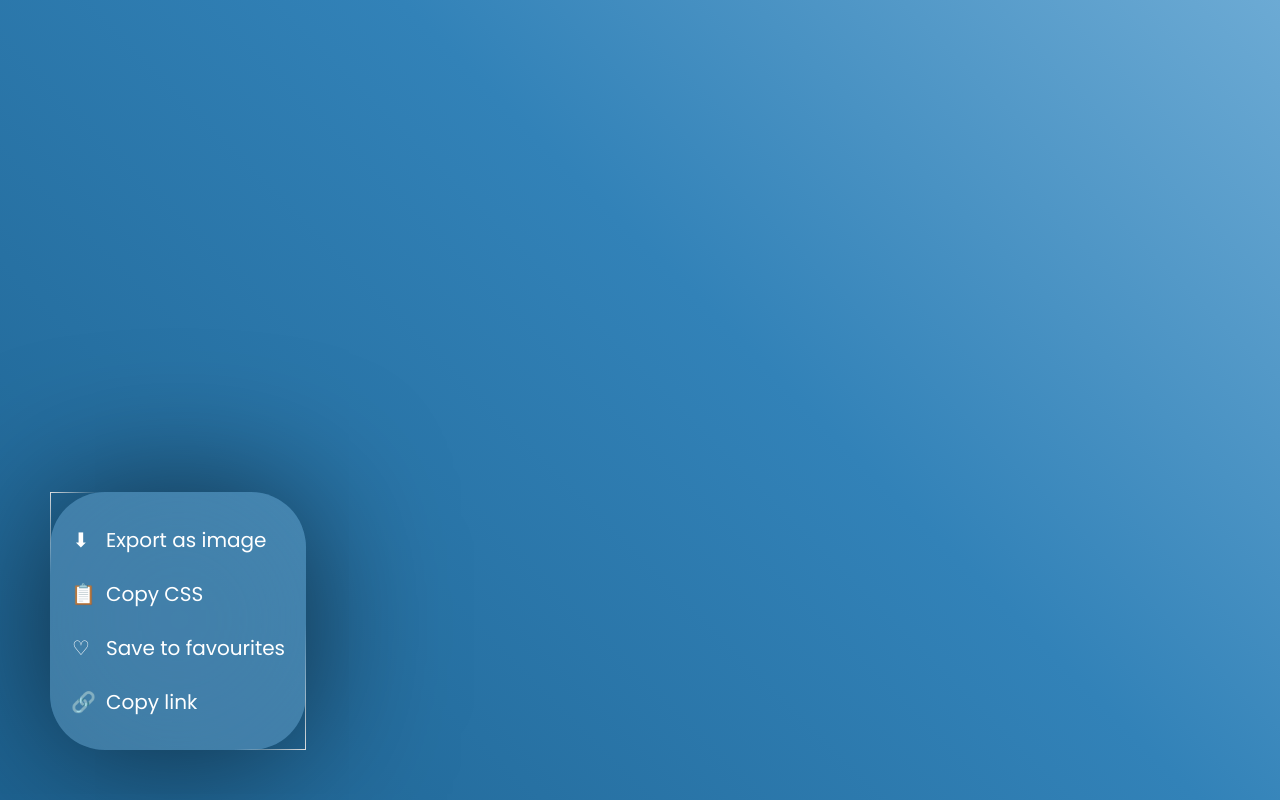
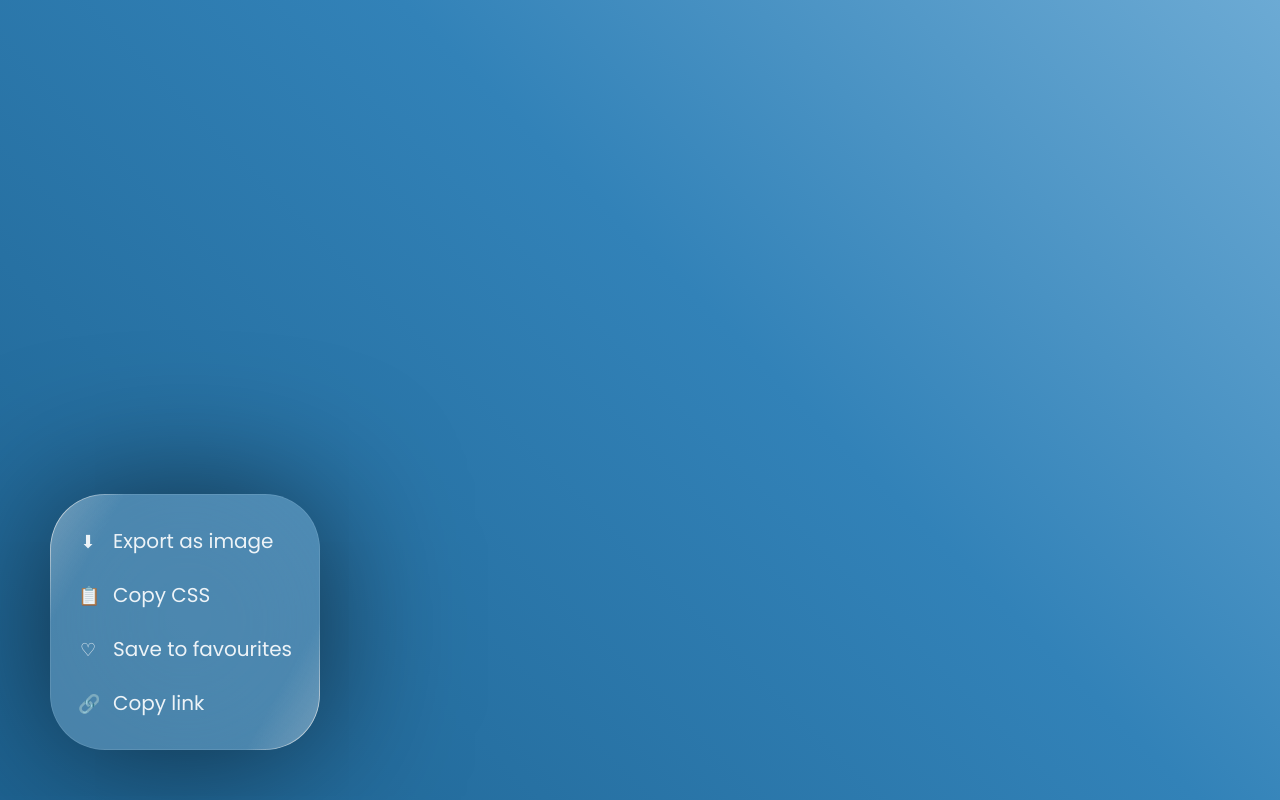
Before and after one commit to ChaosGradients/chaosgradients.github.io, a plain HTML site: page index.html in a window 1280 px wide. Drawn offline with Linux system fonts and the light colour scheme.

Commit message:
Update style.css

```diff
--- a/style.css
+++ b/style.css
@@ -32,15 +32,36 @@ body {
     border-radius: 55px;
     padding: 20px;
     backdrop-filter: blur(130px);
-    border: 1px solid;
-    border-image: linear-gradient(-60deg,
+    -webkit-backdrop-filter: blur(130px); /* Safari support */
+    box-shadow:
+        0 3px 140px rgba(0, 0, 0, 0.6),
+        inset 0 0 0 1px rgba(255, 255, 255, 0.1);
+    cursor: move;
+    user-select: none;
+    /* Fallback for browsers that don't support backdrop-filter */
+    background-image:
+        linear-gradient(-60deg,
+            rgba(221, 221, 221, 0.3) 0%,
+            rgba(255, 255, 255, 0.05) 18%,
+            rgba(255, 255, 255, 0.05) 82%,
+            rgba(221, 221, 221, 0.3) 100%);
+}
+
+/* Add a pseudo-element for the gradient border */
+.floating-panel::before {
+    content: '';
+    position: absolute;
+    inset: 0;
+    padding: 1px;
+    background: linear-gradient(-60deg,
         rgba(221, 221, 221, 1) 0%,
         rgba(255, 255, 255, 0) 18%,
-        rgba(255, 255, 255, 0) 88%,
-        rgba(221, 221, 221, 1) 100%) 1;
-    box-shadow: 0 3px 140px rgba(0, 0, 0, 0.6);
-    cursor: move;
-    user-select: none;
+        rgba(255, 255, 255, 0) 82%,
+        rgba(221, 221, 221, 1) 100%);
+    border-radius: inherit;
+    mask: linear-gradient(#fff 0 0) content-box, linear-gradient(#fff 0 0);
+    mask-composite: xor;
+    -webkit-mask-composite: xor;
 }
 
 #export-panel {
@@ -53,20 +74,27 @@ body {
     align-items: center;
     gap: 15px;
     padding: 12px 0;
-    color: white;
+    color: rgba(255, 255, 255, 0.9);
     font-size: 20px;
     font-weight: 400;
     cursor: pointer;
-    transition: opacity 0.2s ease;
+    transition: all 0.2s ease;
+    border-radius: 12px;
+    padding-left: 8px;
+    padding-right: 8px;
+    position: relative;
+    z-index: 1;
 }
 
 .panel-item:hover {
-    opacity: 0.7;
+    color: rgba(255, 255, 255, 1);
+    background: rgba(255, 255, 255, 0.1);
 }
 
 .icon {
     width: 20px;
     text-align: center;
+    font-size: 18px;
 }
 
 .color-stop {
@@ -79,6 +107,7 @@ body {
     box-shadow: 0 2px 8px rgba(0, 0, 0, 0.3);
     transform: translate(-50%, -50%);
     transition: transform 0.1s ease;
+    z-index: 10;
 }
 
 .color-stop:hover {
```
